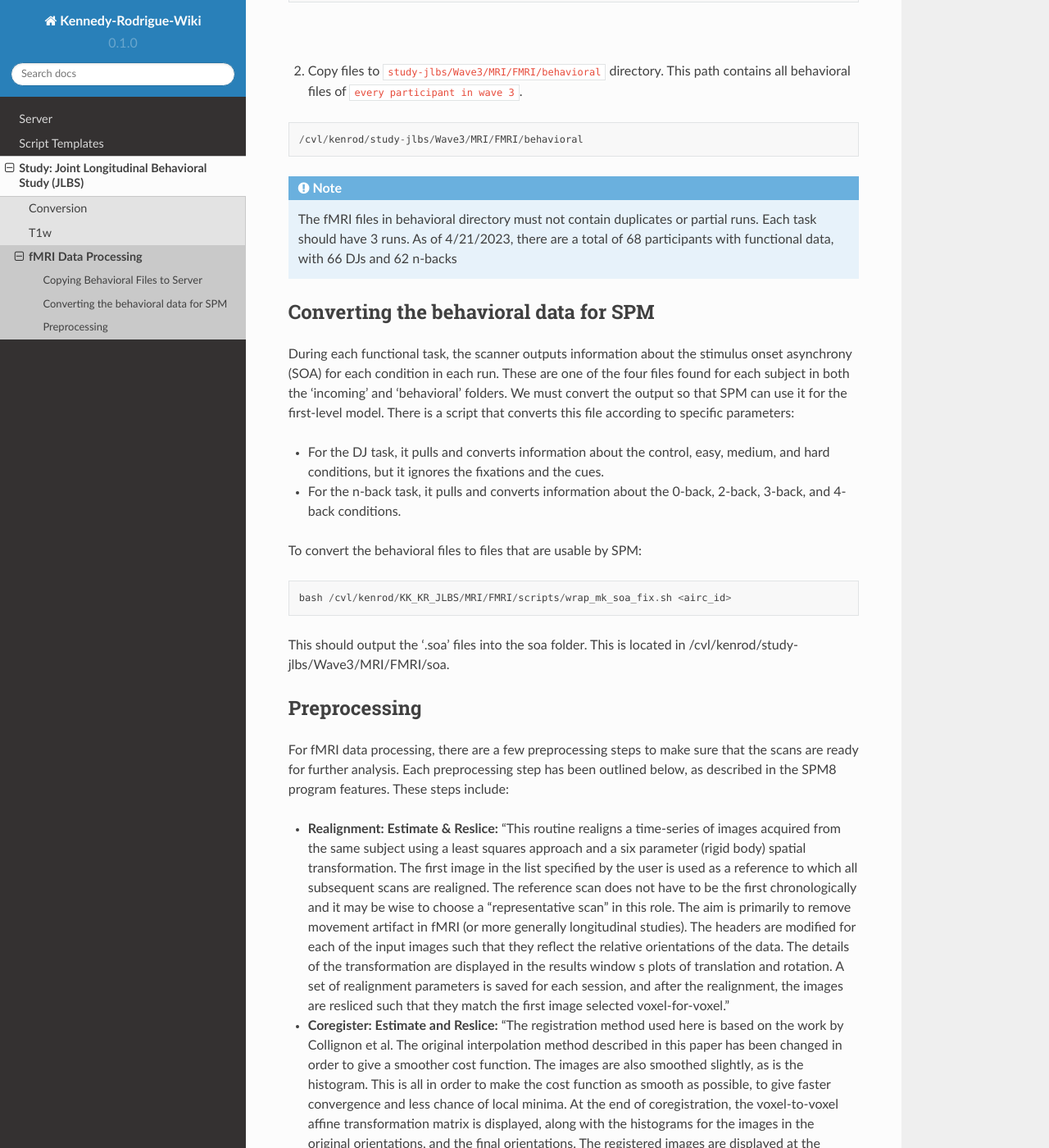
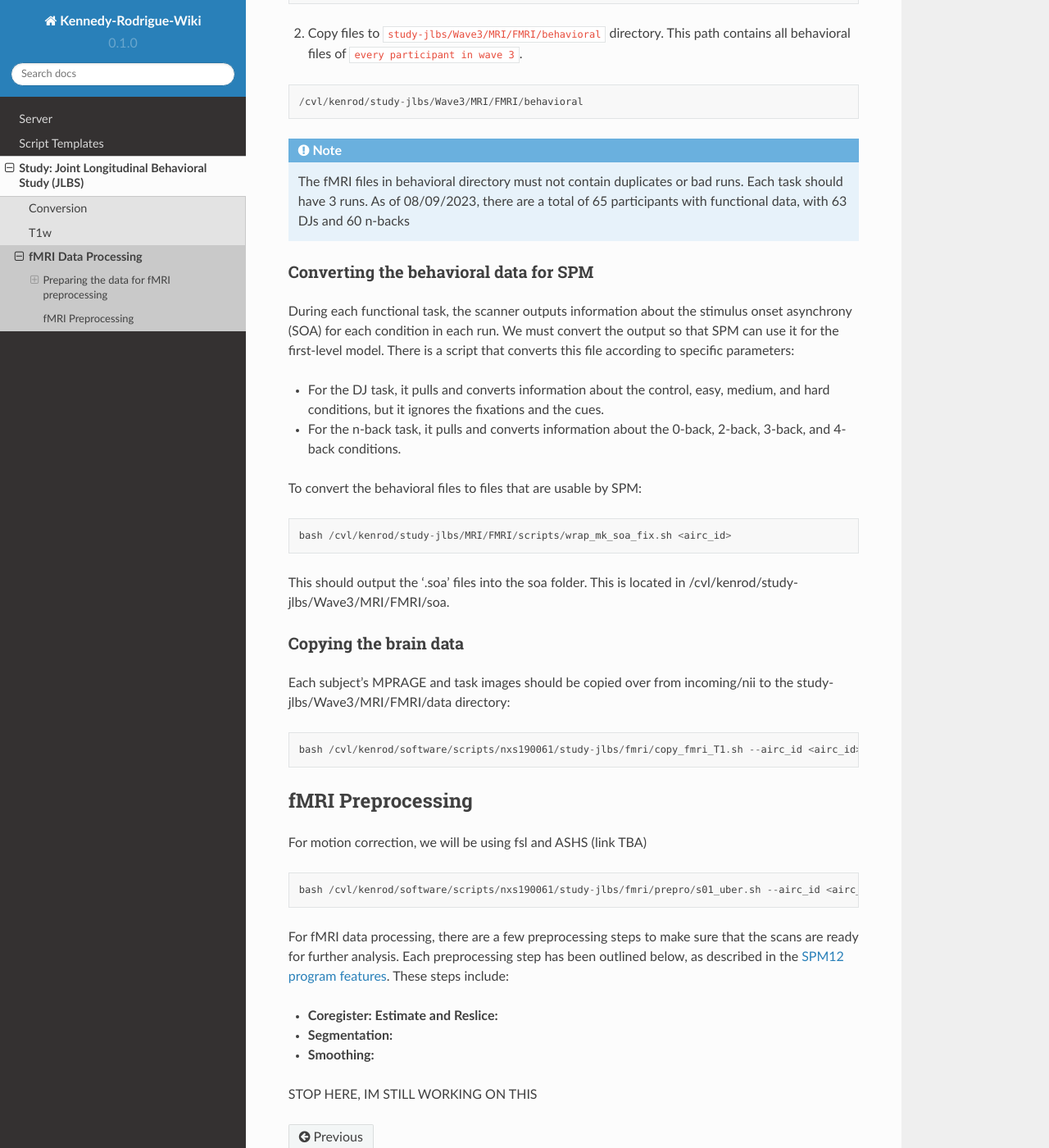
Before and after one commit to marcihorn/kennedy-rodrigue-wiki, a Sphinx documentation site: the page built from docs/source/study-jlbs/docs/fmri.rst, in a window 1280 px wide and 1400 px high, scrolled down 552 px. Shown: the whole window at 82% size. Built offline with Sphinx 7.4.7 and the Read the Docs theme 2.0.0, drawn with Linux system fonts in a browser that asks for light colours; some of the changed text lies outside the part shown.

Commit message:
Update fmri.rst

```diff
--- a/docs/source/study-jlbs/docs/fmri.rst
+++ b/docs/source/study-jlbs/docs/fmri.rst
@@ -2,15 +2,16 @@
 fMRI Data Processing
 ######
 
-Test
+.. note::
+   This documentation is under active development. Last updated: 08/09/2023
 
-.. note::
-   This documentation is under active development. Last updated: 4/21/2023
+.. _fmri_prep:
 
-.. _copying_behavioral:
+Preparing the data for fMRI preprocessing
+-----------------
 
 Copying Behavioral Files to Server
------------------
++++++++++++++
 
 If the subject’s fMRI behavioral files have not yet been copied to our server, they need to be copied into ``two separate locations``.
 
@@ -20,8 +21,6 @@ If the subject’s fMRI behavioral files have not yet been copied to our server,
 
     /cvl/kenrod/incoming/fmri_task/raw
 
-|
-
 2. Copy files to ``study-jlbs/Wave3/MRI/FMRI/behavioral`` directory. This path contains all behavioral files of ``every participant in wave 3``.
 
 .. code::
@@ -29,15 +28,15 @@ If the subject’s fMRI behavioral files have not yet been copied to our server,
     /cvl/kenrod/study-jlbs/Wave3/MRI/FMRI/behavioral
 
 .. note::
-    The fMRI files in behavioral directory must not contain duplicates or partial runs. Each task should have 3 runs.
-    As of 4/21/2023, there are a total of 68 participants with functional data, with 66 DJs and 62 n-backs
+    The fMRI files in behavioral directory must not contain duplicates or bad runs. Each task should have 3 runs.
+    As of 08/09/2023, there are a total of 65 participants with functional data, with 63 DJs and 60 n-backs
 
 .. _convert_for_SPM:
 
 Converting the behavioral data for SPM
------------------
++++++++++++++
 
-During each functional task, the scanner outputs information about the stimulus onset asynchrony (SOA) for each condition in each run. These are one of the four files found for each subject in both the ‘incoming’ and ‘behavioral’ folders.  We must convert the output so that SPM can use it for the first-level model. There is a script that converts this file according to specific parameters:
+During each functional task, the scanner outputs information about the stimulus onset asynchrony (SOA) for each condition in each run. We must convert the output so that SPM can use it for the first-level model. There is a script that converts this file according to specific parameters:
 
 * For the DJ task, it pulls and converts information about the control, easy, medium, and hard conditions, but it ignores the fixations and the cues.
 
@@ -47,23 +46,34 @@ To convert the behavioral files to files that are usable by SPM:
 
 .. code::
 
-    bash /cvl/kenrod/KK_KR_JLBS/MRI/FMRI/scripts/wrap_mk_soa_fix.sh <airc_id>
+    bash /cvl/kenrod/study-jlbs/MRI/FMRI/scripts/wrap_mk_soa_fix.sh <airc_id>
 
 This should output the ‘.soa’ files into the soa folder. This is located in /cvl/kenrod/study-jlbs/Wave3/MRI/FMRI/soa.
 
+Copying the brain data
++++++++++++++
+
+Each subject's MPRAGE and task images should be copied over from incoming/nii to the study-jlbs/Wave3/MRI/FMRI/data directory:
+
+.. code::
+
+    bash /cvl/kenrod/software/scripts/nxs190061/study-jlbs/fmri/copy_fmri_T1.sh --airc_id <airc_id>
 
 .. _fmri_preprocessing:
 
-Preprocessing
+fMRI Preprocessing
 -----------------
-For fMRI data processing, there are a few preprocessing steps to make sure that the scans are ready for further analysis. Each preprocessing step has been outlined below, as described in the SPM8 program features. These steps include:
+For motion correction, we will be using fsl and ASHS (link TBA)
 
-* **Realignment: Estimate & Reslice:** “This routine realigns a time-series of images acquired from the same subject using a least squares approach and a six parameter (rigid body) spatial transformation. The first image in the list specified by the user is used as a reference to which all subsequent scans are realigned. The reference scan does not have to be the first chronologically and it may be wise to choose a “representative scan” in this role. The aim is primarily to remove movement artifact in fMRI (or more generally longitudinal studies). The headers are modified for each of the input images such that they reflect the relative orientations of the data. The details of the transformation are displayed in the results window s plots of translation and rotation. A set of realignment parameters is saved for each session, and after the realignment, the images are resliced such that they match the first image selected voxel-for-voxel.”
+.. code::
 
-* **Coregister: Estimate and Reslice:** “The registration method used here is based on the work by Collignon et al. The original interpolation method described in this paper has been changed in order to give a smoother cost function. The images are also smoothed slightly, as is the histogram. This is all in order to make the cost function as smooth as possible, to give faster convergence and less chance of local minima. At the end of coregistration, the voxel-to-voxel affine transformation matrix is displayed, along with the histograms for the images in the original orientations, and the final orientations. The registered images are displayed at the bottom.”
+    bash /cvl/kenrod/software/scripts/nxs190061/study-jlbs/fmri/prepro/s01_uber.sh --airc_id <airc_id> --DJ 1 --Nback 1
 
-* **Segmentation:** “This function can be used for bias correcting, spatially normalizing or segmenting your data. Note that this module needs the images to be roughly aligned with the tissue probability maps before you begin. If strange results are obtained, then this is usually because the images were poorly aligned beforehand. This step segments the structural to tissue classes, and writes out a warped brain in template space. There is a deformation utility to apply the deformation field from the new segment to all the functional volumes.”
+For fMRI data processing, there are a few preprocessing steps to make sure that the scans are ready for further analysis. Each preprocessing step has been outlined below, as described in the `SPM12 program features <https://usermanual.wiki/Pdf/manual.87736313/help>`_. These steps include:
 
-* **Smoothing:** This step is done to normalize and average noise in the image, and to adjust for individual differences in subjects’ brain anatomy.
+* **Coregister: Estimate and Reslice:**
+* **Segmentation:**
+* **Smoothing:**
+
 
 STOP HERE, IM STILL WORKING ON THIS
```
